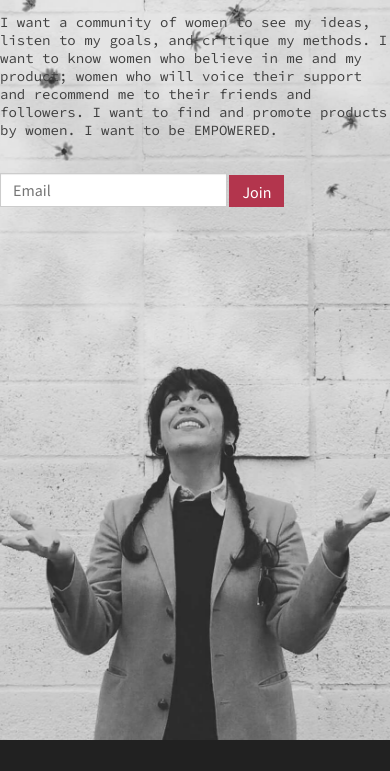
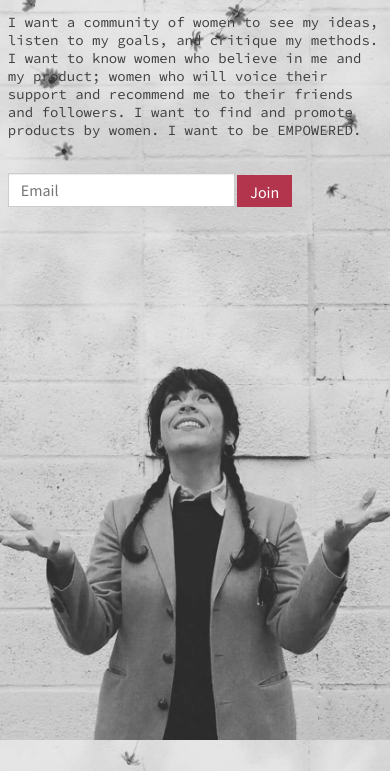
Before and after one commit to malissa/thewe, a plain HTML site: page index.html in a window 390 px wide. Shown: the part 104-875 px from the top of the page. Before the commit the page ends 844 px from the top, so only its background shows below. Drawn offline with Linux system fonts and the light colour scheme.

Commit message:
update full page image for mobile

```diff
--- a/index.html
+++ b/index.html
@@ -7,8 +7,13 @@
         <meta http-equiv="x-ua-compatible" content="ie=edge">
         <title>theWE</title>
         <meta name="description" content="">
+        <meta name="viewport" content="width=device-width, initial-scale=1">
 
         <style>
+            html {
+                height: 100%;
+                width: 100%;
+            }
             body {
                 font-family: 'Source Sans Pro', sans-serif;
                 background: url('images/graygirl.jpg') no-repeat center center fixed;
@@ -83,6 +88,9 @@
                 body {
                     font-size: 12px;
                 }
+                #main {
+                    margin: 8% 2%;
+                }
             }
         </style>
     </head>
```
